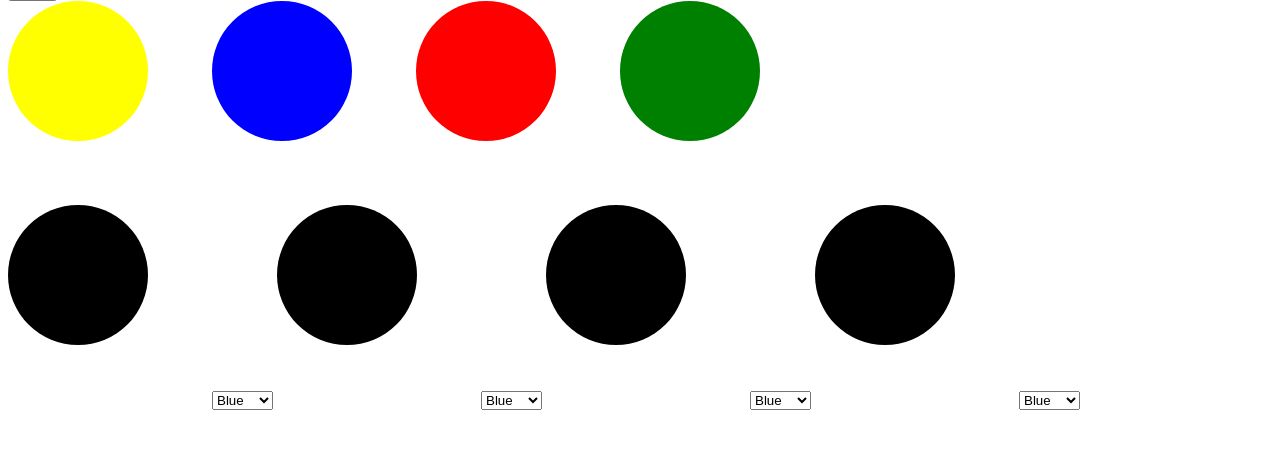
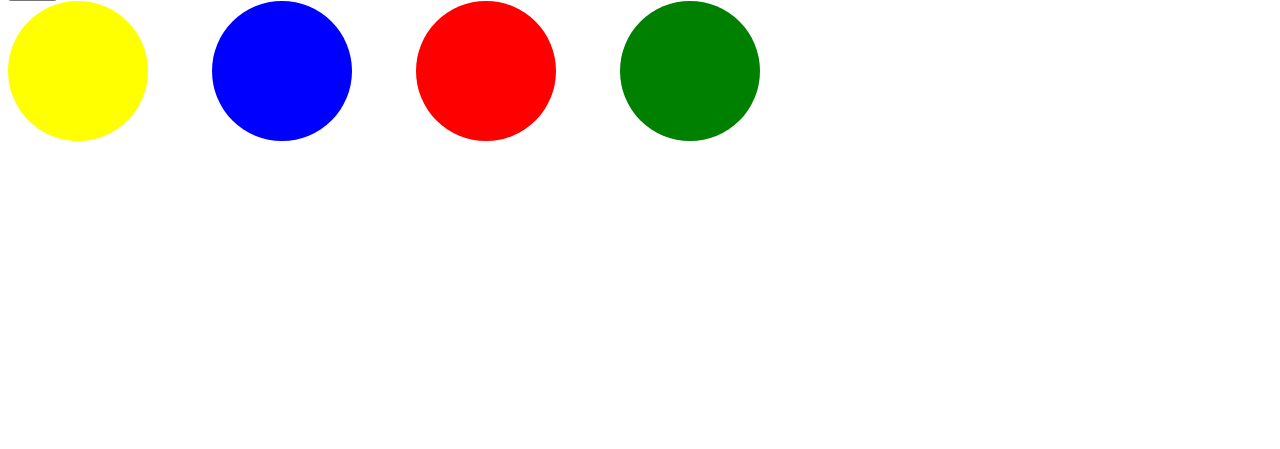
Before and after one commit to marcosjss/DWES-DAW, a PHP site: page /simon.php in a window 1280 px wide. Shown: the part 162-611 px from the top of the page. Run offline with PHP 8.4, Linux system fonts and the light colour scheme.

Commit message:
Add files via upload

```diff
--- a/simon.php
+++ b/simon.php
@@ -1,11 +1,10 @@
-<!--HTML-->
-<!--Pantalla seleccion nivel de dificultad elegir numero de circulo entre 4 y 8 y el numero de colores se puede seleccionar entre 4 a 8 colores-->
+<!--Logica-->
 <?php
     $colores = array("blue", "red", "green", "yellow", "orange", "pink", "purple", "gray");
     $nCirculos = isset($_POST['nCirculos']) ? (int) $_POST['nCirculos'] : 4;
     $nColores = isset($_POST['nColores']) ? (int) $_POST['nColores'] : 4;
-//Logica
-function pintar_circulos(array $colores, int $nCirculos) {
+
+    function pintar_circulos(array $colores) {
     $color = $colores[array_rand($colores)];
     return $color;
 }
@@ -16,12 +15,9 @@ function numero_colores(array $colores, int $nColores) {
     }
     return array_slice($colores, 0, $nColores);
 }
-
-//function seleccionar_color(array $colores, int $nCirculos) {
-
-//}
 ?>
 
+<!--HTML-->
 <!DOCTYPE html>
 <html lang="es">
     <head>
@@ -42,19 +38,8 @@ function numero_colores(array $colores, int $nColores) {
 
         <?php for ($k = 0; $k < $nCirculos; $k++): ?>
             <svg width="200" height="200">
-                <circle cx="70" cy="70" r="70" fill="<?= pintar_circulos(numero_colores($colores, $nColores), $nCirculos) ?>" />
+                <circle cx="70" cy="70" r="70" fill="<?= pintar_circulos(numero_colores($colores, $nColores)) ?>" />
             </svg>
-        <?php endfor; ?>
-        <br>
-        <?php for ($k = 0; $k < $nCirculos; $k++): ?>
-            <svg width="200" height="200">
-                <circle cx="70" cy="70" r="70" fill="" />
-            </svg>
-            <select id="seleccion" name="seleccion">
-                <?php foreach (numero_colores($colores, $nColores) as $color): ?>
-                    <option value="<?= $color ?>"><?= ucfirst($color) ?></option>
-                <?php endforeach; ?>
-            </select>
         <?php endfor; ?>
     </body>
 </html>
```
